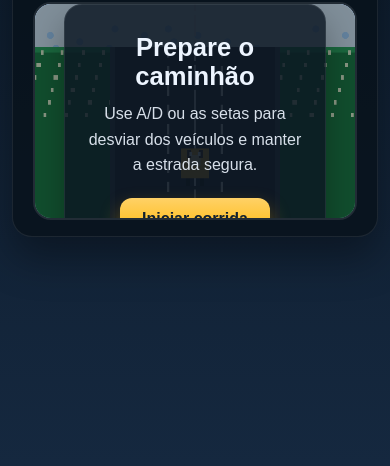
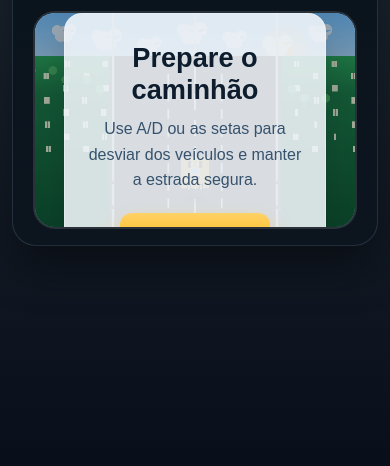
Before and after one commit to joselima2008/world-truck-driving-simulator, a plain HTML site: page index.html in a window 390 px wide. Shown: the part 378-844 px from the top of the page. Drawn offline with Linux system fonts and the light colour scheme.

Commit message:
Adiciona elementos visuais ao cenário do jogo, incluindo nuvens e montanhas, e aprimora o gradiente do céu e da grama. Ajusta a aparência do caminhão e melhora a responsividade do layout.

```diff
--- a/script.js
+++ b/script.js
@@ -129,49 +129,109 @@ function rectsIntersect(ax, ay, aw, ah, bx, by, bw, bh) {
   return ax < bx + bw && ax + aw > bx && ay < by + bh && ay + ah > by;
 }
 
+function drawCloud(x, y, scale) {
+  ctx.fillStyle = 'rgba(255, 255, 255, 0.75)';
+  ctx.beginPath();
+  ctx.arc(x, y, 18 * scale, 0, Math.PI * 2);
+  ctx.arc(x + 20 * scale, y - 8 * scale, 16 * scale, 0, Math.PI * 2);
+  ctx.arc(x - 18 * scale, y - 6 * scale, 15 * scale, 0, Math.PI * 2);
+  ctx.arc(x + 8 * scale, y + 12 * scale, 15 * scale, 0, Math.PI * 2);
+  ctx.arc(x - 8 * scale, y + 10 * scale, 16 * scale, 0, Math.PI * 2);
+  ctx.fill();
+}
+
+function drawMountainRange(color, baseOffset, peakHeight, opacity) {
+  ctx.beginPath();
+  ctx.moveTo(0, canvas.height);
+
+  for (let i = 0; i <= 10; i += 1) {
+    const x = (i / 10) * canvas.width;
+    const sinValue = Math.sin((i + baseOffset) * 0.9);
+    const height = peakHeight + sinValue * 34;
+    ctx.lineTo(x, canvas.height - height);
+  }
+
+  ctx.lineTo(canvas.width, canvas.height);
+  ctx.closePath();
+  ctx.fillStyle = color;
+  ctx.globalAlpha = opacity;
+  ctx.fill();
+  ctx.globalAlpha = 1;
+}
+
 function drawSky() {
-  ctx.fillStyle = '#8bc3ff';
+  const skyGradient = ctx.createLinearGradient(0, 0, 0, canvas.height);
+  skyGradient.addColorStop(0, '#76c3ff');
+  skyGradient.addColorStop(0.28, '#bfe5ff');
+  skyGradient.addColorStop(0.55, '#dfeefc');
+  skyGradient.addColorStop(1, '#edf7ff');
+  ctx.fillStyle = skyGradient;
   ctx.fillRect(0, 0, canvas.width, canvas.height);
 
-  ctx.fillStyle = '#d8edf7';
-  ctx.fillRect(0, 0, canvas.width, 120);
+  const sunX = canvas.width * 0.78;
+  const sunY = 104;
+  ctx.beginPath();
+  ctx.fillStyle = 'rgba(255, 206, 104, 0.3)';
+  ctx.arc(sunX, sunY, 68, 0, Math.PI * 2);
+  ctx.fill();
+  ctx.beginPath();
+  ctx.fillStyle = '#ffd166';
+  ctx.arc(sunX, sunY, 26, 0, Math.PI * 2);
+  ctx.fill();
 
-  ctx.fillStyle = '#a7d7ff';
+  drawMountainRange('#8ba7ba', 0.8, 110, 0.9);
+  drawMountainRange('#6b8192', 1.9, 150, 0.75);
+
+  for (let i = 0; i < 7; i += 1) {
+    drawCloud(80 + i * 120 + ((state.distance * 0.15) % 120), 55 + (i % 3) * 18, 1 + (i % 2) * 0.25);
+  }
+}
+
+function drawGrass() {
+  const grassGradient = ctx.createLinearGradient(0, 120, 0, canvas.height);
+  grassGradient.addColorStop(0, '#2aa85a');
+  grassGradient.addColorStop(0.22, '#1c7f47');
+  grassGradient.addColorStop(1, '#0d5c31');
+  ctx.fillStyle = grassGradient;
+  ctx.fillRect(0, 120, canvas.width, canvas.height - 120);
+
+  ctx.fillStyle = '#f0f8d9';
+  for (let i = 0; i < 140; i += 1) {
+    const x = ((i * 54 + road.scroll * 0.36) % (canvas.width + 70)) - 30;
+    const y = 134 + (i % 8) * 34;
+    ctx.fillRect(x, y, 7, 18);
+  }
+
   for (let i = 0; i < 20; i += 1) {
-    const x = (i * 83 + (state.distance * 0.4)) % (canvas.width + 80) - 40;
-    const y = 70 + (i % 5) * 18;
+    const x = ((i * 96 - road.scroll * 0.2) % (canvas.width + 120)) - 50;
+    const y = 135 + (i % 5) * 26;
+    ctx.fillStyle = '#2b8b4a';
+    ctx.fillRect(x, y + 12, 8, 16);
+    ctx.fillStyle = '#4cba67';
     ctx.beginPath();
-    ctx.arc(x, y, 10, 0, Math.PI * 2);
+    ctx.arc(x + 4, y, 12, 0, Math.PI * 2);
     ctx.fill();
   }
 }
 
-function drawGrass() {
-  ctx.fillStyle = '#1a7d3e';
-  ctx.fillRect(0, 120, canvas.width, canvas.height - 120);
-
-  ctx.fillStyle = '#2aa85a';
-  ctx.fillRect(0, 120, canvas.width, 16);
-
-  for (let i = 0; i < 120; i += 1) {
-    const x = (i * 48 + road.scroll * 0.25) % (canvas.width + 80) - 40;
-    const y = 130 + (i % 6) * 35;
-    ctx.fillStyle = '#e6f7ce';
-    ctx.fillRect(x, y, 8, 12);
-  }
-}
-
 function drawRoad() {
-  ctx.fillStyle = '#2f353d';
+  ctx.fillStyle = '#2d343b';
   ctx.fillRect(road.x, 120, road.width, canvas.height - 120);
 
-  ctx.fillStyle = '#4e5863';
-  ctx.fillRect(road.x - 14, 120, 14, canvas.height - 120);
-  ctx.fillRect(road.x + road.width, 120, 14, canvas.height - 120);
+  ctx.fillStyle = '#59626c';
+  ctx.fillRect(road.x - 18, 120, 18, canvas.height - 120);
+  ctx.fillRect(road.x + road.width, 120, 18, canvas.height - 120);
+
+  ctx.fillStyle = '#d7dde5';
+  for (let i = 0; i < 26; i += 1) {
+    const y = ((i * 70 + road.scroll) % (canvas.height + 120)) - 60;
+    ctx.fillRect(road.x - 8, y, 6, 40);
+    ctx.fillRect(road.x + road.width + 2, y, 6, 40);
+  }
 
   ctx.strokeStyle = '#f4f7fa';
-  ctx.lineWidth = 6;
-  ctx.setLineDash([30, 24]);
+  ctx.lineWidth = 5;
+  ctx.setLineDash([28, 22]);
   ctx.beginPath();
   ctx.moveTo(road.x + road.laneWidth, 120);
   ctx.lineTo(road.x + road.laneWidth, canvas.height);
@@ -180,31 +240,61 @@ function drawRoad() {
   ctx.stroke();
   ctx.setLineDash([]);
 
-  ctx.fillStyle = '#d8dfe8';
+  ctx.fillStyle = '#dfe6ec';
   for (let i = 0; i < 20; i += 1) {
-    const y = ((i * 70 + road.scroll) % (canvas.height + 80)) - 40;
-    ctx.fillRect(road.x + road.width / 2 - 3, y, 6, 40);
+    const y = ((i * 74 + road.scroll * 1.1) % (canvas.height + 150)) - 60;
+    ctx.fillRect(road.x + road.width / 2 - 3, y, 6, 36);
   }
 }
 
 function drawTruck(x, y, width, height, color) {
+  ctx.save();
+  ctx.translate(x, y);
+
+  ctx.fillStyle = 'rgba(0, 0, 0, 0.22)';
+  ctx.beginPath();
+  ctx.ellipse(0, height * 0.46, width * 0.36, height * 0.12, 0, 0, Math.PI * 2);
+  ctx.fill();
+
   ctx.fillStyle = color;
-  ctx.fillRect(x - width / 2, y - height / 2, width, height * 0.7);
+  ctx.fillRect(-width / 2, -height / 2, width, height * 0.72);
 
-  ctx.fillStyle = '#e8d39a';
-  ctx.fillRect(x - width * 0.2, y - height * 0.35, width * 0.4, height * 0.25);
+  ctx.fillStyle = '#0f172a';
+  ctx.fillRect(-width * 0.18, -height * 0.18, width * 0.36, height * 0.18);
+
+  ctx.fillStyle = '#f8d9a0';
+  ctx.fillRect(-width * 0.18, -height * 0.28, width * 0.36, height * 0.22);
+
+  ctx.fillStyle = '#9fd7ff';
+  ctx.fillRect(-width * 0.15, -height * 0.24, width * 0.28, height * 0.12);
 
   ctx.fillStyle = '#4a362a';
-  ctx.fillRect(x - width * 0.28, y - height * 0.46, width * 0.14, height * 0.18);
-  ctx.fillRect(x + width * 0.14, y - height * 0.46, width * 0.14, height * 0.18);
+  ctx.fillRect(-width * 0.26, -height * 0.42, width * 0.12, height * 0.16);
+  ctx.fillRect(width * 0.14, -height * 0.42, width * 0.12, height * 0.16);
 
-  ctx.fillStyle = '#1d1d1d';
-  ctx.fillRect(x - width * 0.32, y + height * 0.2, width * 0.14, height * 0.18);
-  ctx.fillRect(x + width * 0.18, y + height * 0.2, width * 0.14, height * 0.18);
+  ctx.fillStyle = '#f9f9f9';
+  ctx.fillRect(-width * 0.14, -height * 0.38, width * 0.08, height * 0.08);
+  ctx.fillRect(width * 0.06, -height * 0.38, width * 0.08, height * 0.08);
 
-  ctx.fillStyle = '#f5f5f5';
-  ctx.fillRect(x - width * 0.2, y - height * 0.42, width * 0.1, height * 0.1);
-  ctx.fillRect(x + width * 0.1, y - height * 0.42, width * 0.1, height * 0.1);
+  ctx.fillStyle = '#ffd166';
+  ctx.fillRect(-width * 0.12, -height * 0.5, width * 0.06, height * 0.08);
+  ctx.fillRect(width * 0.06, -height * 0.5, width * 0.06, height * 0.08);
+
+  ctx.fillStyle = '#14191f';
+  const wheelOffset = width * 0.22;
+  const wheelY = height * 0.2;
+  const wheelRadius = width * 0.12;
+  for (const wheelX of [-wheelOffset, wheelOffset]) {
+    ctx.fillRect(wheelX - wheelRadius * 0.6, wheelY - wheelRadius, wheelRadius * 1.2, wheelRadius * 2);
+    ctx.fillStyle = '#d9dfe7';
+    ctx.fillRect(wheelX - wheelRadius * 0.22, wheelY - wheelRadius * 0.62, wheelRadius * 0.44, wheelRadius * 1.24);
+    ctx.fillStyle = '#14191f';
+  }
+
+  ctx.fillStyle = 'rgba(255, 255, 255, 0.26)';
+  ctx.fillRect(-width * 0.22, -height * 0.06, width * 0.44, height * 0.1);
+
+  ctx.restore();
 }
 
 function drawPlayer() {
--- a/style.css
+++ b/style.css
@@ -1,16 +1,16 @@
 :root {
-  --bg-dark: #0e1728;
-  --bg-panel: rgba(12, 23, 35, 0.8);
-  --road: #2a2f38;
+  --bg-dark: #0d1726;
+  --bg-panel: rgba(3, 9, 16, 0.74);
+  --road: #666b73;
   --road-line: #f5f7fa;
-  --grass: #1b7a3d;
-  --grass-edge: #2d9d55;
+  --grass: #1c7f47;
+  --grass-edge: #2da35d;
   --accent: #ffb703;
   --danger: #ef476f;
-  --truck-body: #f4b942;
+  --truck-body: #101922;
   --truck-cabin: #f7d57d;
-  --truck-dark: #3d2d1e;
-  --panel-text: #edf5ff;
+  --truck-dark: #3b2c1f;
+  --panel-text: #112235;
 }
 
 * {
@@ -22,7 +22,9 @@ body {
   min-height: 100vh;
   display: grid;
   place-items: center;
-  background: linear-gradient(180deg, #091521 0%, #15283f 100%);
+  background:
+    radial-gradient(circle at top, rgba(96, 155, 255, 0.35), transparent 36%),
+    linear-gradient(180deg, #27323c 0%, #090f1a 100%);
   color: var(--panel-text);
   font-family: Arial, Helvetica, sans-serif;
 }
@@ -30,10 +32,10 @@ body {
 .game-shell {
   width: min(94vw, 980px);
   padding: 18px 20px 16px;
-  border-radius: 20px;
-  background: rgba(7, 16, 24, 0.75);
-  border: 1px solid rgba(255, 255, 255, 0.08);
-  box-shadow: 0 20px 40px rgba(0, 0, 0, 0.35);
+  border-radius: 24px;
+  background: linear-gradient(180deg, rgba(7, 16, 24, 0.86), rgba(11, 20, 29, 0.74));
+  border: 1px solid rgba(150, 176, 212, 0.18);
+  box-shadow: 0 20px 46px rgba(0, 0, 0, 0.42);
 }
 
 .topbar {
@@ -46,37 +48,50 @@ body {
 
 .eyebrow {
   margin: 0 0 4px;
-  color: #8ec5ff;
-  font-size: 0.75rem;
-  letter-spacing: 0.16em;
+  color: #d7e8ff;
+  font-size: 0.72rem;
+  letter-spacing: 0.18em;
   text-transform: uppercase;
+  text-shadow: 0 0 12px rgba(134, 199, 255, 0.42);
 }
 
 h1 {
   margin: 0;
   font-size: clamp(1.8rem, 2vw, 2.5rem);
+  color: #eff7ff;
+  text-shadow: 0 4px 12px rgba(0, 0, 0, 0.25);
 }
 
 .hud {
   display: flex;
   gap: 18px;
   flex-wrap: wrap;
-  font-size: 1rem;
-  color: #dfe9f7;
+  padding: 10px 14px;
+  border-radius: 999px;
+  background: rgba(15, 25, 36, 0.7);
+  border: 1px solid rgba(255, 255, 255, 0.08);
+  color: #edf6ff;
+  font-size: 0.95rem;
+  box-shadow: inset 0 1px 0 rgba(255, 255, 255, 0.1);
+}
+
+.hud strong {
+  color: #ffd166;
 }
 
 .canvas-wrap {
   position: relative;
   overflow: hidden;
-  border-radius: 18px;
-  border: 2px solid rgba(255,255,255,0.1);
+  border-radius: 22px;
+  border: 2px solid rgba(255, 255, 255, 0.12);
+  box-shadow: inset 0 0 24px rgba(12, 18, 28, 0.35);
 }
 
 canvas {
   display: block;
   width: 100%;
   height: auto;
-  background: linear-gradient(180deg, #89b4ff 0%, #d8ecff 18%, #dfe7f0 18%, #8ca1b8 100%);
+  background: linear-gradient(180deg, #88b9ff 0%, #d3ebff 18%, #dfe9f1 20%, #8aa7be 100%);
 }
 
 .overlay {
@@ -84,7 +99,7 @@ canvas {
   inset: 0;
   display: grid;
   place-items: center;
-  background: rgba(6, 14, 24, 0.42);
+  background: rgba(5, 11, 20, 0.32);
   opacity: 0;
   pointer-events: none;
   transition: opacity 0.2s ease;
@@ -96,24 +111,25 @@ canvas {
 }
 
 .panel {
-  width: min(420px, 82%);
+  width: min(430px, 82%);
   padding: 28px 24px 20px;
   border-radius: 18px;
-  background: rgba(12, 23, 35, 0.82);
-  border: 1px solid rgba(255,255,255,0.08);
+  background: rgba(243, 248, 252, 0.88);
+  border: 1px solid rgba(255, 255, 255, 0.3);
   text-align: center;
-  box-shadow: 0 15px 35px rgba(0, 0, 0, 0.3);
+  box-shadow: 0 18px 40px rgba(18, 25, 33, 0.25);
 }
 
 .panel h2 {
   margin: 0 0 10px;
-  font-size: clamp(1.6rem, 2vw, 2.3rem);
+  color: #0d1d2e;
+  font-size: clamp(1.7rem, 2vw, 2.4rem);
 }
 
 .panel p {
   margin: 0 0 20px;
   line-height: 1.6;
-  color: rgba(237,245,255,0.9);
+  color: #36526d;
 }
 
 button {
@@ -127,7 +143,7 @@ button {
   background: linear-gradient(180deg, #ffd166 0%, #ffb703 100%);
   cursor: pointer;
   transition: transform 0.18s ease, box-shadow 0.18s ease;
-  box-shadow: 0 10px 20px rgba(255, 183, 3, 0.38);
+  box-shadow: 0 12px 24px rgba(255, 183, 3, 0.38);
 }
 
 button:hover {
@@ -138,13 +154,14 @@ button:active {
   transform: translateY(1px);
 }
 
-@media (max-width: 700px) {
+@media (max-width: 1000px) {
   .topbar {
     flex-direction: column;
     align-items: flex-start;
   }
 
   .hud {
-    font-size: 0.9rem;
+    font-size: 0.76rem;
+    gap: 10px;
   }
 }
```
